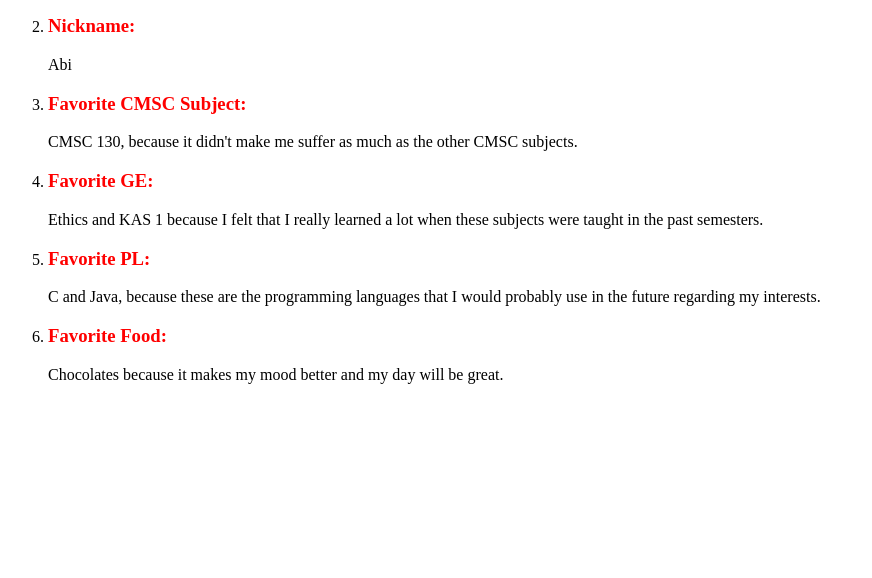
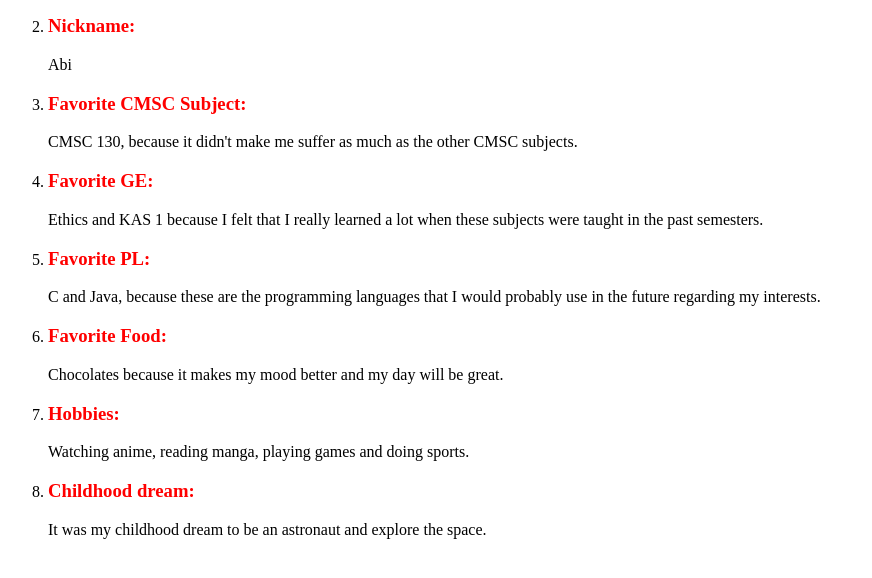
Before and after one commit to abigailnadua/sample, a plain HTML site: page index.html in a window 1280 px wide. Shown: the part 142-720 px from the top of the page, without its empty margins (0-872 px from the left). Drawn offline with Linux system fonts and the light colour scheme.

Commit message:
added two more info for html

```diff
--- a/index.html
+++ b/index.html
@@ -15,6 +15,8 @@
 			<li><h3>Favorite GE:</h3> Ethics and KAS 1 because I felt that I really learned a lot when these subjects were taught in the past semesters.</li>
 			<li><h3>Favorite PL:</h3> C and Java, because these are the programming languages that I would probably use in the future regarding my interests.</li>
 			<li><h3>Favorite Food:</h3> Chocolates because it makes my mood better and my day will be great.</li>
+			<li><h3>Hobbies:</h3> Watching anime, reading manga, playing games and doing sports.</li>
+			<li><h3>Childhood dream:</h3> It was my childhood dream to be an astronaut and explore the space.</li>
 		</ol>
 
 	</body>
```
